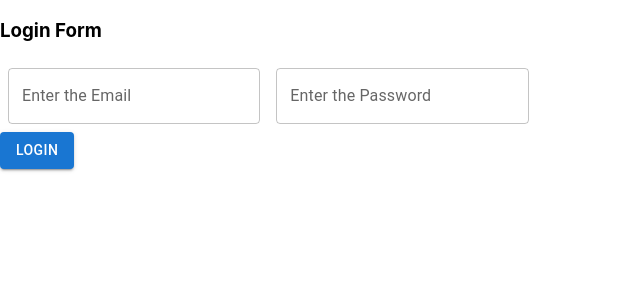
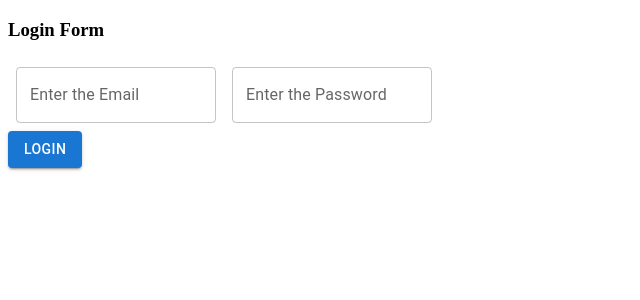
Before and after one commit to Adoorajar/FitSets, a React (Create React App) app: page /login in a window 1280 px wide. Shown: the top 300 px of the page, without its empty margins (0-640 px from the left). Built offline with nearby package versions, Linux system fonts and the light colour scheme; no server answers.

Commit message:
Remove and clean up unused css files

```diff
--- a/src/index.css
+++ /dev/null
@@ -1,13 +0,0 @@
-body {
-  margin: 0;
-  font-family: -apple-system, BlinkMacSystemFont, 'Segoe UI', 'Roboto', 'Oxygen',
-    'Ubuntu', 'Cantarell', 'Fira Sans', 'Droid Sans', 'Helvetica Neue',
-    sans-serif;
-  -webkit-font-smoothing: antialiased;
-  -moz-osx-font-smoothing: grayscale;
-}
-
-code {
-  font-family: source-code-pro, Menlo, Monaco, Consolas, 'Courier New',
-    monospace;
-}
```
Also changed, not shown: src/App.js (+23 -24 lines), src/index.js (+6 -7 lines), src/App.css (deleted).
